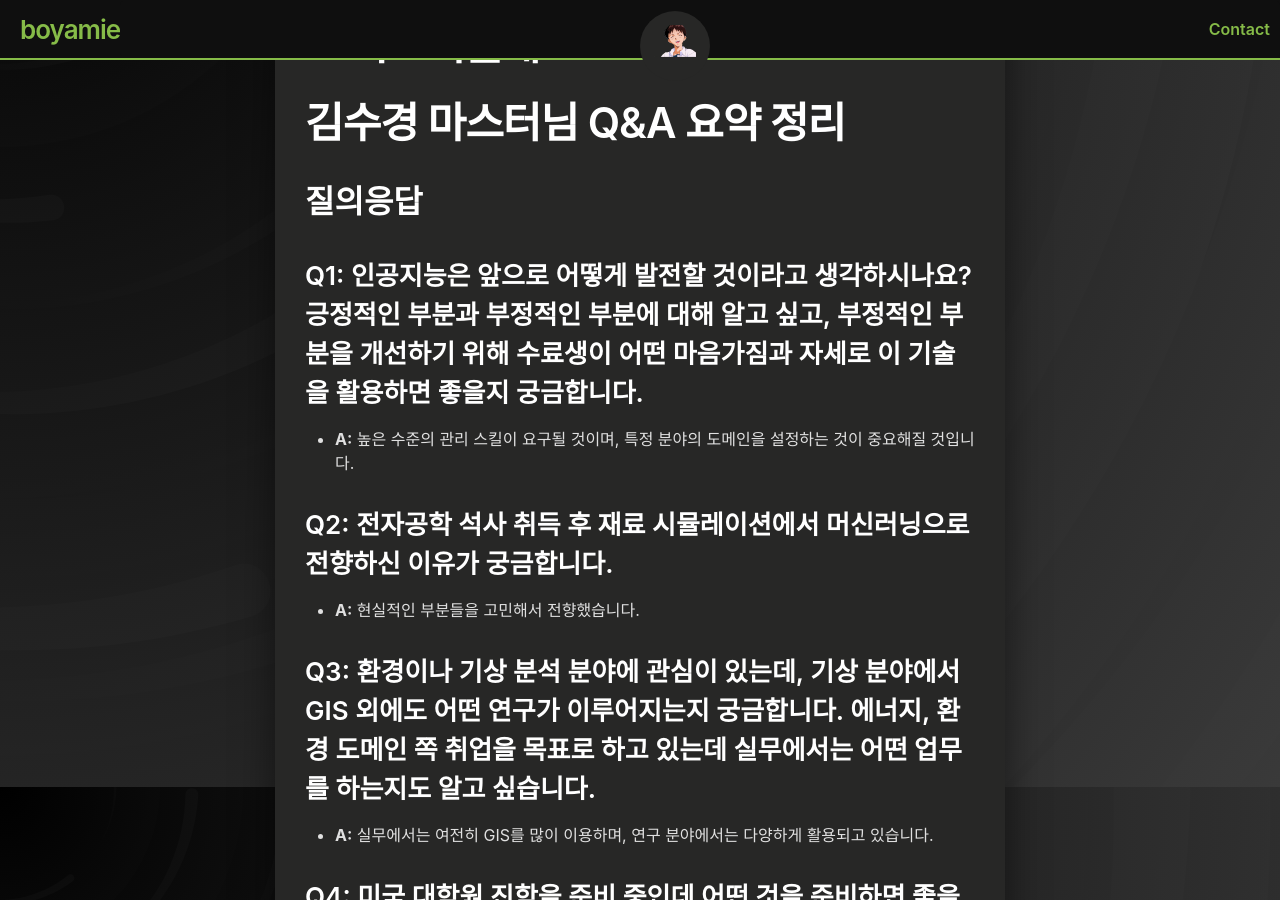
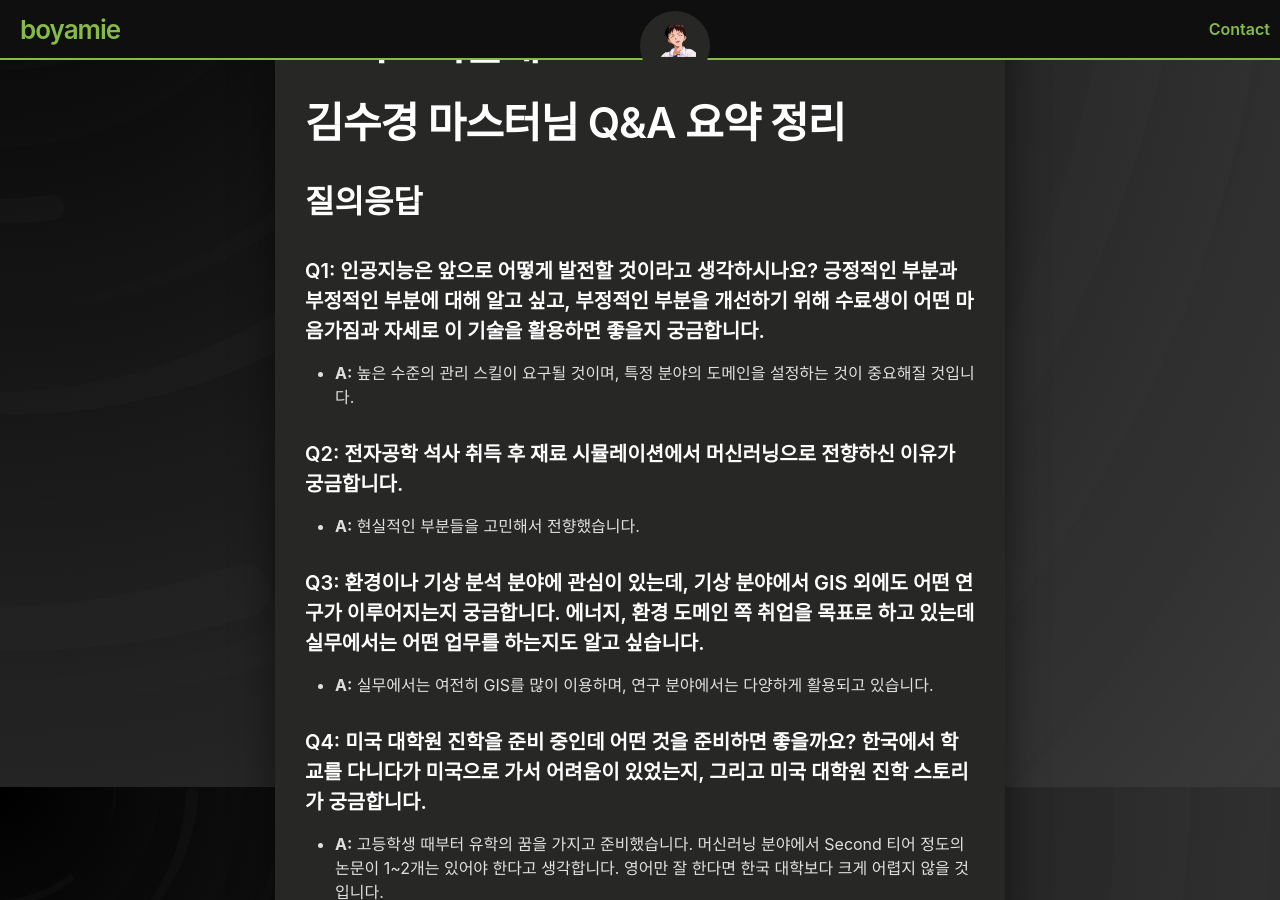
Before and after one commit to boyamie/boyamie.github.io, a Jekyll site: the page built from _posts/2024-08-14-boostcamp_008.md, in a window 1280 px wide and 900 px high, scrolled down 2093 px. Built offline with Jekyll 4.4.1, drawn with Linux system fonts in a browser that asks for light colours.

```diff
--- a/_posts/2024-08-14-boostcamp_008.md
+++ b/_posts/2024-08-14-boostcamp_008.md
@@ -61,46 +61,46 @@ tags: [Naver Boostcamp, daily report]
 
 ## 질의응답
 
-### Q1: 인공지능은 앞으로 어떻게 발전할 것이라고 생각하시나요? 긍정적인 부분과 부정적인 부분에 대해 알고 싶고, 부정적인 부분을 개선하기 위해 수료생이 어떤 마음가짐과 자세로 이 기술을 활용하면 좋을지 궁금합니다.
+#### Q1: 인공지능은 앞으로 어떻게 발전할 것이라고 생각하시나요? 긍정적인 부분과 부정적인 부분에 대해 알고 싶고, 부정적인 부분을 개선하기 위해 수료생이 어떤 마음가짐과 자세로 이 기술을 활용하면 좋을지 궁금합니다.
 - **A:** 높은 수준의 관리 스킬이 요구될 것이며, 특정 분야의 도메인을 설정하는 것이 중요해질 것입니다.
 
-### Q2: 전자공학 석사 취득 후 재료 시뮬레이션에서 머신러닝으로 전향하신 이유가 궁금합니다.
+#### Q2: 전자공학 석사 취득 후 재료 시뮬레이션에서 머신러닝으로 전향하신 이유가 궁금합니다.
 - **A:** 현실적인 부분들을 고민해서 전향했습니다.
 
-### Q3: 환경이나 기상 분석 분야에 관심이 있는데, 기상 분야에서 GIS 외에도 어떤 연구가 이루어지는지 궁금합니다. 에너지, 환경 도메인 쪽 취업을 목표로 하고 있는데 실무에서는 어떤 업무를 하는지도 알고 싶습니다.
+#### Q3: 환경이나 기상 분석 분야에 관심이 있는데, 기상 분야에서 GIS 외에도 어떤 연구가 이루어지는지 궁금합니다. 에너지, 환경 도메인 쪽 취업을 목표로 하고 있는데 실무에서는 어떤 업무를 하는지도 알고 싶습니다.
 - **A:** 실무에서는 여전히 GIS를 많이 이용하며, 연구 분야에서는 다양하게 활용되고 있습니다.
 
-### Q4: 미국 대학원 진학을 준비 중인데 어떤 것을 준비하면 좋을까요? 한국에서 학교를 다니다가 미국으로 가서 어려움이 있었는지, 그리고 미국 대학원 진학 스토리가 궁금합니다.
+#### Q4: 미국 대학원 진학을 준비 중인데 어떤 것을 준비하면 좋을까요? 한국에서 학교를 다니다가 미국으로 가서 어려움이 있었는지, 그리고 미국 대학원 진학 스토리가 궁금합니다.
 - **A:** 고등학생 때부터 유학의 꿈을 가지고 준비했습니다. 머신러닝 분야에서 Second 티어 정도의 논문이 1~2개는 있어야 한다고 생각합니다. 영어만 잘 한다면 한국 대학보다 크게 어렵지 않을 것입니다.
 
-### Q5: 주변의 AI 연구자나 AI 엔지니어 중 본받을만한 사람의 예시가 있을까요?
+#### Q5: 주변의 AI 연구자나 AI 엔지니어 중 본받을만한 사람의 예시가 있을까요?
 - **A:** 사람마다 다릅니다. 유학이 아니더라도 국내에서 연구하고 성공한 분들도 많습니다.
 
-### Q6: 도메인마다 XAI 평가 방법이 상이할 것 같은데, 도메인에 따라 XAI 평가 방법 사례를 듣고 싶습니다.
+#### Q6: 도메인마다 XAI 평가 방법이 상이할 것 같은데, 도메인에 따라 XAI 평가 방법 사례를 듣고 싶습니다.
 - **A:** 도메인이 아니라 모델에 따라 다릅니다.
 
-### Q7: XAI 연구 분야가 활발히 적용되는 산업과 사례가 궁금합니다. XAI의 전반적인 전망은 어떤가요?
+#### Q7: XAI 연구 분야가 활발히 적용되는 산업과 사례가 궁금합니다. XAI의 전반적인 전망은 어떤가요?
 - **A:** 리스크가 큰 분야에서 XAI가 중요합니다.
 
-### Q8: XAI를 통해 모델의 설명 가능성을 판단하고 해석할 때, 사용자에게 제공되는 형식과 사례가 궁금합니다.
+#### Q8: XAI를 통해 모델의 설명 가능성을 판단하고 해석할 때, 사용자에게 제공되는 형식과 사례가 궁금합니다.
 - **A:** 수학식이나 그래프 등과 같은 시각화 도구로 제공됩니다.
 
-### Q9: 함수들의 수식을 보는 것이 어렵습니다. 개발 경험이 없는데, 라이브러리를 통해 어려움을 넘기고 나중에 수식을 공부해도 괜찮을까요?
+#### Q9: 함수들의 수식을 보는 것이 어렵습니다. 개발 경험이 없는데, 라이브러리를 통해 어려움을 넘기고 나중에 수식을 공부해도 괜찮을까요?
 - **A:** 직군에 따라 다릅니다. 과학 관련 직군에서는 수학이 중요하지만, 엔지니어 및 프로그래밍 직군에서는 비교적 덜 중요합니다.
 
-### Q10: 대학원을 준비 중인 대학생인데, 논문을 처음 읽어보려면 어떻게 시작해야 할까요? 기초적인 논문부터 읽어야 할지, 최신 논문부터 읽어야 할지 궁금합니다.
+#### Q10: 대학원을 준비 중인 대학생인데, 논문을 처음 읽어보려면 어떻게 시작해야 할까요? 기초적인 논문부터 읽어야 할지, 최신 논문부터 읽어야 할지 궁금합니다.
 - **A:** 블로그에서 제대로 다루고 있는 경우가 많으니 블로그를 참고하는 것을 추천합니다. AI tech 과정을 성실히 따라가고 이해하는 것이 우선입니다.
 
-### Q11: 기후를 결정하는 변수들이 복잡한데, 네트워크가 이러한 feature를 학습하기 쉽지 않을 것 같습니다. 얼마나 많은 데이터와 복잡한 모델이 필요할까요?
+#### Q11: 기후를 결정하는 변수들이 복잡한데, 네트워크가 이러한 feature를 학습하기 쉽지 않을 것 같습니다. 얼마나 많은 데이터와 복잡한 모델이 필요할까요?
 - **A:** 생각보다 복잡한 모델은 요구되지 않으며, 데이터 사이즈가 중요합니다.
 
-### Q12: 할루시네이션이 보통 부정적으로 인식되는데, 예술 분야에서 창의적 생각의 근거가 될 가능성이 있을까요?
+#### Q12: 할루시네이션이 보통 부정적으로 인식되는데, 예술 분야에서 창의적 생각의 근거가 될 가능성이 있을까요?
 - **A:** 예술적인 분야에서는 근거가 될 가능성이 있다고 봅니다.
 
-### Q13: 현재 비디오 데이터 분야는 어떻게 발전되고 있나요?
+#### Q13: 현재 비디오 데이터 분야는 어떻게 발전되고 있나요?
 - **A:** 모든 모델들이 Transformer로 통합 중입니다. 비디오 데이터 분야에서는 ViT가 발전하고 있습니다.
 
-### Q14: 여러 XAI 기법 중 어떤 것을 적용할지 정성적으로 평가하는 사례가 있나요?
+#### Q14: 여러 XAI 기법 중 어떤 것을 적용할지 정성적으로 평가하는 사례가 있나요?
 - **A:** 정성적인 평가는 User Study를 많이 진행합니다. Ground Truth가 명확하지 않기 때문입니다.
 
 ## 캠퍼들에게 한 마디
```
